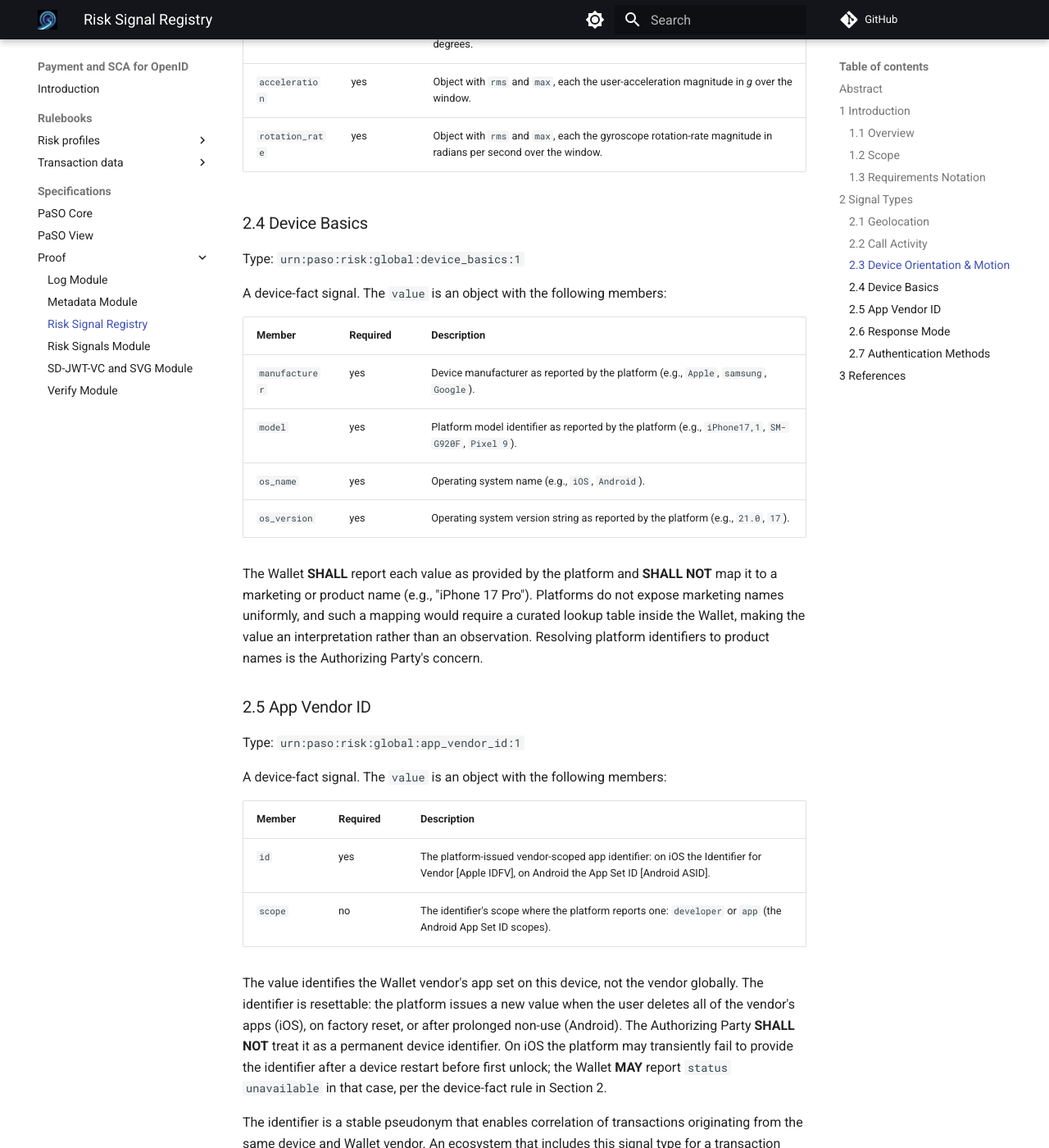
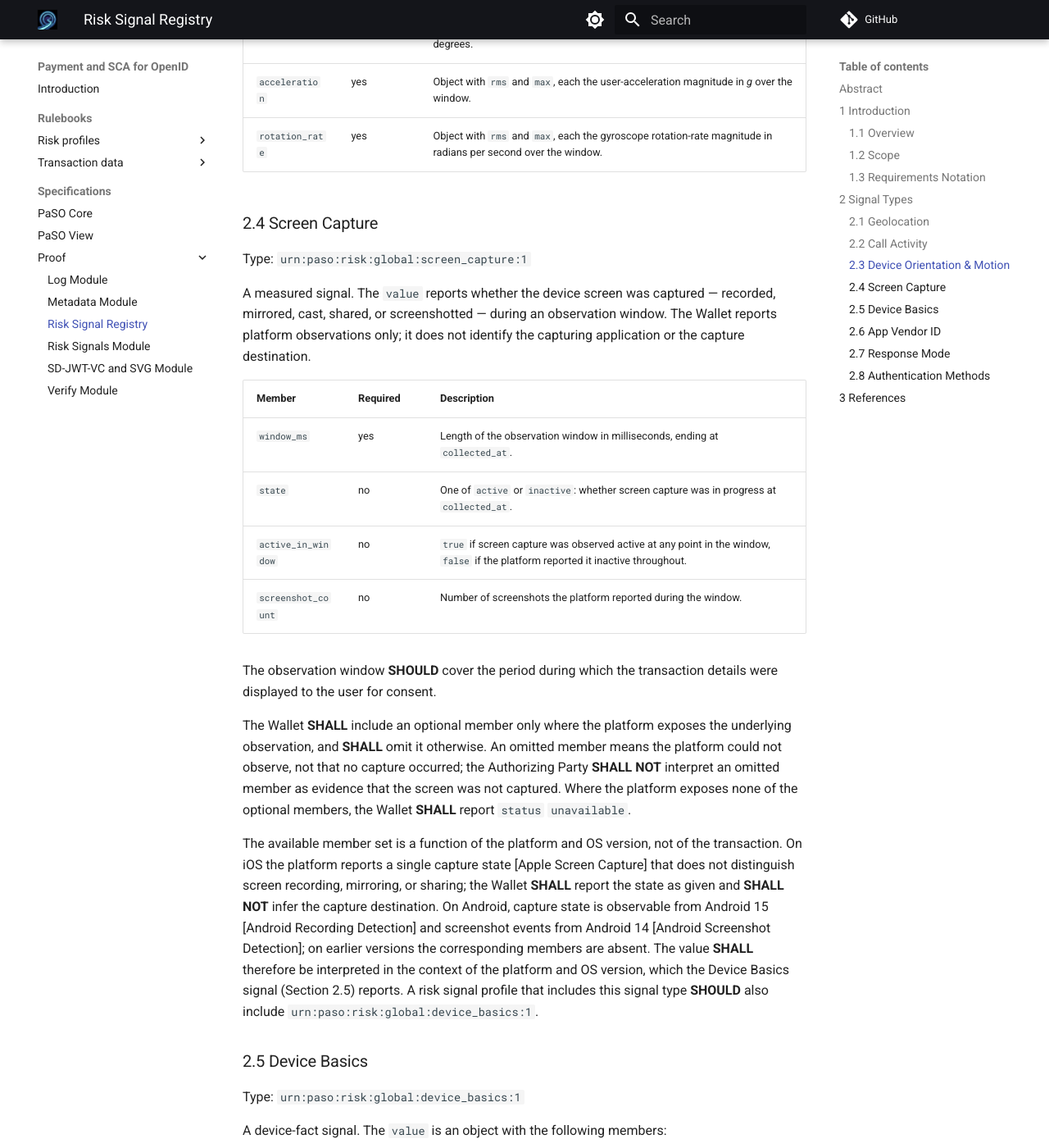
Before and after one commit to APTITUDE-Consortium/payments-and-sca-for-openid, an MkDocs documentation site: the page built from docs/specifications/proof/paso-proof-risk-signal-registry.md, in a window 1280 px wide and 1400 px high, scrolled down 2672 px. Shown: the whole window at 82% size. Built offline with MkDocs 1.6.1 and Material for MkDocs 9.7.7, drawn with Linux system fonts in a browser that asks for light colours; comment, search, counter and statistics services are not loaded; the version menu is left out; some of the changed text lies outside the part shown.

Commit message:
Add screen capture risk signal; require encryption and 10-minute freshness in Default profile
Registers urn:paso:risk:global:screen_capture:1 as a new measured signal
reporting platform screen-capture observations (state, in-window activity,
screenshot count) over a window covering the consent interaction, with
explicit rules that omitted members are not evidence of absence and that
values are interpreted against platform and OS version.

Updates the Default profile to seven signals, sets encrypted to true, and
adds a 600-second max_age to every entry, with rewritten adopter guidance.
Decouples the A.4/A.7 examples in the risk signals module from the real
Default profile onto a fictitious com.example baseline profile so the
resolution example's logic no longer drifts with profile changes.

```diff
--- a/docs/specifications/proof/paso-proof-risk-signal-registry.md
+++ b/docs/specifications/proof/paso-proof-risk-signal-registry.md
@@ -26,9 +26,9 @@ Each entry below defines a signal type URN and the structure of its `value`. The
 
 Signal types divide into three kinds, which differ in how `status` and `collected_at` behave:
 
-- **Measured signals** (Sections 2.1 to 2.3) report a sensor or platform observation. Measurement can fail or be refused, so `status` **MAY** be `unavailable` or `denied`, and `collected_at` is the time of measurement.
-- **Device-fact signals** (Sections 2.4 and 2.5) report a property of the device platform. No permission is involved, so `status` **SHALL NOT** be `denied`. A Wallet that implements the type **SHALL** report `status` `ok`, except that it **MAY** report `unavailable` where the platform does not expose the values. `collected_at` is the time of reading.
-- **Transaction-fact signals** (Sections 2.6 and 2.7) report something the Wallet already knows from processing the transaction. No sensor and no permission is involved, so a Wallet that implements the type **SHALL** report `status` `ok`.
+- **Measured signals** (Sections 2.1 to 2.4) report a sensor or platform observation. Measurement can fail or be refused, so `status` **MAY** be `unavailable` or `denied`, and `collected_at` is the time of measurement.
+- **Device-fact signals** (Sections 2.5 and 2.6) report a property of the device platform. No permission is involved, so `status` **SHALL NOT** be `denied`. A Wallet that implements the type **SHALL** report `status` `ok`, except that it **MAY** report `unavailable` where the platform does not expose the values. `collected_at` is the time of reading.
+- **Transaction-fact signals** (Sections 2.7 and 2.8) report something the Wallet already knows from processing the transaction. No sensor and no permission is involved, so a Wallet that implements the type **SHALL** report `status` `ok`.
 
 ### 2.1 Geolocation
 
@@ -69,7 +69,26 @@ A measured signal. The `value` reports current device orientation and a bounded
 | `acceleration`  | yes      | Object with `rms` and `max`, each the user-acceleration magnitude in *g* over the window.                      |
 | `rotation_rate` | yes      | Object with `rms` and `max`, each the gyroscope rotation-rate magnitude in radians per second over the window. |
 
-### 2.4 Device Basics
+### 2.4 Screen Capture
+
+Type: `urn:paso:risk:global:screen_capture:1`
+
+A measured signal. The `value` reports whether the device screen was captured — recorded, mirrored, cast, shared, or screenshotted — during an observation window. The Wallet reports platform observations only; it does not identify the capturing application or the capture destination.
+
+| Member             | Required | Description                                                                                                                       |
+|--------------------|----------|-----------------------------------------------------------------------------------------------------------------------------------|
+| `window_ms`        | yes      | Length of the observation window in milliseconds, ending at `collected_at`.                                                       |
+| `state`            | no       | One of `active` or `inactive`: whether screen capture was in progress at `collected_at`.                                          |
+| `active_in_window` | no       | `true` if screen capture was observed active at any point in the window, `false` if the platform reported it inactive throughout. |
+| `screenshot_count` | no       | Number of screenshots the platform reported during the window.                                                                    |
+
+The observation window **SHOULD** cover the period during which the transaction details were displayed to the user for consent.
+
+The Wallet **SHALL** include an optional member only where the platform exposes the underlying observation, and **SHALL** omit it otherwise. An omitted member means the platform could not observe, not that no capture occurred; the Authorizing Party **SHALL NOT** interpret an omitted member as evidence that the screen was not captured. Where the platform exposes none of the optional members, the Wallet **SHALL** report `status` `unavailable`.
+
+The available member set is a function of the platform and OS version, not of the transaction. On iOS the platform reports a single capture state [Apple Screen Capture] that does not distinguish screen recording, mirroring, or sharing; the Wallet **SHALL** report the state as given and **SHALL NOT** infer the capture destination. On Android, capture state is observable from Android 15 [Android Recording Detection] and screenshot events from Android 14 [Android Screenshot Detection]; on earlier versions the corresponding members are absent. The value **SHALL** therefore be interpreted in the context of the platform and OS version, which the Device Basics signal (Section 2.5) reports. A risk signal profile that includes this signal type **SHOULD** also include `urn:paso:risk:global:device_basics:1`.
+
+### 2.5 Device Basics
 
 Type: `urn:paso:risk:global:device_basics:1`
 
@@ -109,7 +128,7 @@ A Wallet that implements this signal type **SHALL** report `status` `ok` and **S
 
 The Authorizing Party verifies this value against the Authorization Request it received, per [PaSO Proof Verify] Section 3.
 
-### 2.7 Authentication Methods
+### 2.8 Authentication Methods
 
 Type: `urn:paso:risk:global:amr:1`
 
@@ -134,16 +153,19 @@ A Wallet that implements this signal type **SHALL** report `status` `ok` and **S
 
 ## 3 References
 
-| Reference           | Description                                                                                                                         |
-|---------------------|-------------------------------------------------------------------------------------------------------------------------------------|
-| [PaSO Core]         | [PaSO Core](../paso-core.md)                                                                                                        |
-| [PaSO Risk Signals] | [PaSO Proof: Risk Signals Module](paso-proof-risk-signals.md)                                                                       |
-| [PaSO Proof Verify] | [PaSO Proof: Verify Module](paso-proof-verify.md)                                                                                   |
-| [OID4VP]            | [OpenID for Verifiable Presentations 1.0](https://openid.net/specs/openid-4-verifiable-presentations-1_0.html)                      |
-| [PSD2]              | [Directive (EU) 2015/2366 on payment services in the internal market](https://eur-lex.europa.eu/eli/dir/2015/2366/)                 |
-| [Apple IDFV]        | [Apple Developer Documentation — identifierForVendor](https://developer.apple.com/documentation/uikit/uidevice/identifierforvendor) |
-| [Android ASID]      | [Android Developers — Identify developer-owned apps (app set ID)](https://developer.android.com/identity/app-set-id)                |
-| [RFC2119]           | [RFC 2119 — Key words for use in RFCs](https://www.rfc-editor.org/rfc/rfc2119.html)                                                 |
-| [RFC8174]           | [RFC 8174 — Ambiguity of Uppercase vs Lowercase in RFC 2119 Key Words](https://www.rfc-editor.org/rfc/rfc8174.html)                 |
-| [RFC8176]           | [RFC 8176 — Authentication Method Reference Values](https://www.rfc-editor.org/rfc/rfc8176.html)                                    |
-| [ISO8601]           | [ISO 8601 — Date and time format](https://www.iso.org/iso-8601-date-and-time-format.html)                                           |
+| Reference                      | Description                                                                                                                                         |
+|--------------------------------|-----------------------------------------------------------------------------------------------------------------------------------------------------|
+| [PaSO Core]                    | [PaSO Core](../paso-core.md)                                                                                                                        |
+| [PaSO Risk Signals]            | [PaSO Proof: Risk Signals Module](paso-proof-risk-signals.md)                                                                                       |
+| [PaSO Proof Verify]            | [PaSO Proof: Verify Module](paso-proof-verify.md)                                                                                                   |
+| [OID4VP]                       | [OpenID for Verifiable Presentations 1.0](https://openid.net/specs/openid-4-verifiable-presentations-1_0.html)                                      |
+| [PSD2]                         | [Directive (EU) 2015/2366 on payment services in the internal market](https://eur-lex.europa.eu/eli/dir/2015/2366/)                                 |
+| [Apple IDFV]                   | [Apple Developer Documentation — identifierForVendor](https://developer.apple.com/documentation/uikit/uidevice/identifierforvendor)                 |
+| [Android ASID]                 | [Android Developers — Identify developer-owned apps (app set ID)](https://developer.android.com/identity/app-set-id)                                |
+| [Apple Screen Capture]         | [Apple Developer Documentation — UIScreen.isCaptured](https://developer.apple.com/documentation/uikit/uiscreen/iscaptured)                          |
+| [Android Recording Detection]  | [Android Developers — Screen recording detection (Android 15)](https://developer.android.com/about/versions/15/features#screen-recording-detection) |
+| [Android Screenshot Detection] | [Android Developers — Screenshot detection (Android 14)](https://developer.android.com/about/versions/14/features/screenshot-detection)             |
+| [RFC2119]                      | [RFC 2119 — Key words for use in RFCs](https://www.rfc-editor.org/rfc/rfc2119.html)                                                                 |
+| [RFC8174]                      | [RFC 8174 — Ambiguity of Uppercase vs Lowercase in RFC 2119 Key Words](https://www.rfc-editor.org/rfc/rfc8174.html)                                 |
+| [RFC8176]                      | [RFC 8176 — Authentication Method Reference Values](https://www.rfc-editor.org/rfc/rfc8176.html)                                                    |
+| [ISO8601]                      | [ISO 8601 — Date and time format](https://www.iso.org/iso-8601-date-and-time-format.html)                                                           |
```
Also changed, not shown: other parts of docs/specifications/proof/paso-proof-risk-signal-registry.md (+2 -2 lines), docs/rulebooks/risk_profiles/Default.md (+17 -15 lines), docs/specifications/proof/paso-proof-risk-signals.md (+7 -7 lines).
